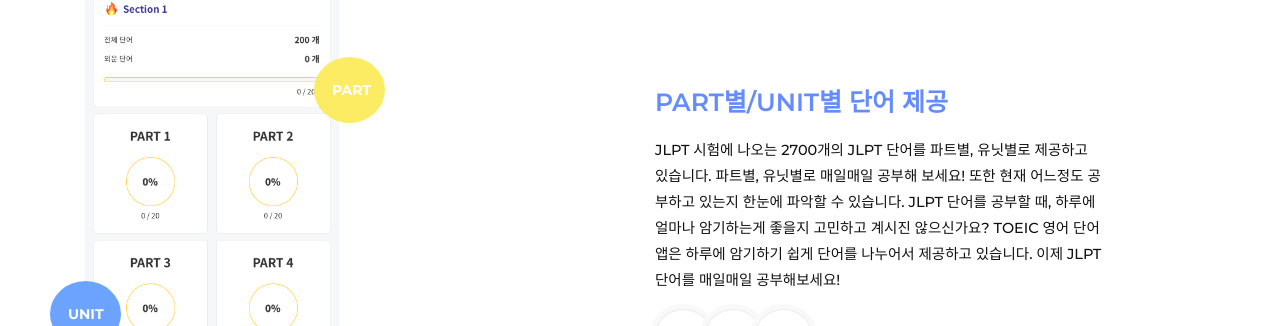
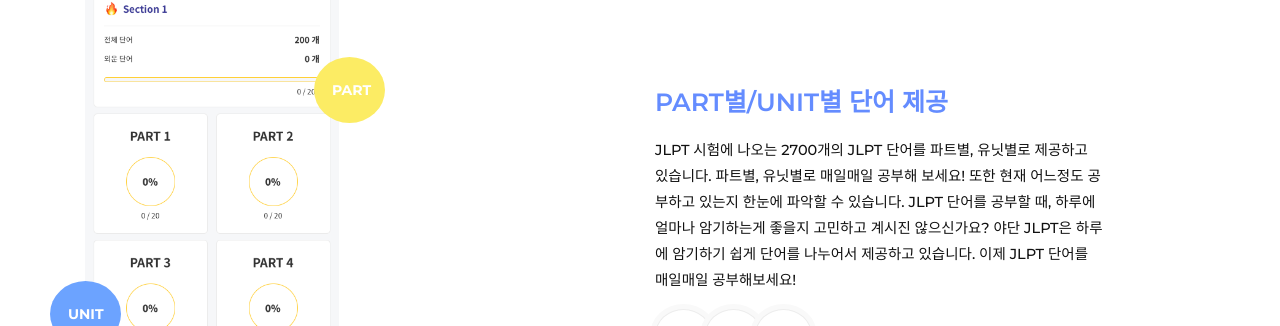
Before and after one commit to yerinb/yadan, a plain HTML site: page index.html in a window 1280 px wide. Shown: the part 2371-2697 px from the top of the page. Drawn offline with Linux system fonts and the light colour scheme.

Commit message:
Update index.html

```diff
--- a/index.html
+++ b/index.html
@@ -163,7 +163,7 @@
 
 				<div class="col-sm-6 in-order-2 sm-6-content wow animated fadeInRight" data-wow-delay="0.22s">
 					<h1>PART별/UNIT별 단어 제공</h1>
-					<p>JLPT 시험에 나오는 2700개의 JLPT 단어를 파트별, 유닛별로 제공하고 있습니다. 파트별, 유닛별로 매일매일 공부해 보세요! 또한 현재 어느정도 공부하고 있는지 한눈에 파악할 수 있습니다. JLPT 단어를 공부할 때, 하루에 얼마나 암기하는게 좋을지 고민하고 계시진 않으신가요? TOEIC 영어 단어앱은 하루에 암기하기 쉽게 단어를 나누어서 제공하고 있습니다. 이제 JLPT 단어를 매일매일 공부해보세요! </p>
+					<p>JLPT 시험에 나오는 2700개의 JLPT 단어를 파트별, 유닛별로 제공하고 있습니다. 파트별, 유닛별로 매일매일 공부해 보세요! 또한 현재 어느정도 공부하고 있는지 한눈에 파악할 수 있습니다. JLPT 단어를 공부할 때, 하루에 얼마나 암기하는게 좋을지 고민하고 계시진 않으신가요? 야단 JLPT은 하루에 암기하기 쉽게 단어를 나누어서 제공하고 있습니다. 이제 JLPT 단어를 매일매일 공부해보세요! </p>
 					<span class="circle circle-first"><i class="fab fa-instagram"></i></span>
 					<span class="circle circle-middle"><i class="fab fa-facebook"></i></span>
 					<span class="circle circle-last"><i class="fab fa-twitter"></i></span>
```
